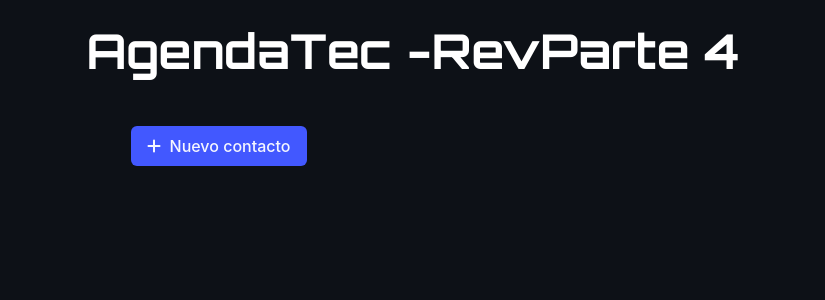
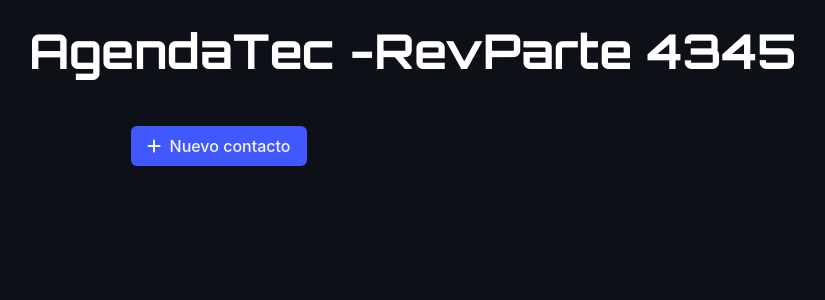
Before and after one commit to Paoloruizq5/CN2_EX_U2_21590495, a Flask app: page / in a window 1280 px wide. Shown: the top 300 px of the page, without its empty margins (227-1052 px from the left). Run offline with Flask 3, Linux system fonts and the light colour scheme; data that the repository does not hold is empty; some libraries are stand-ins or nearby versions.

Commit message:
Rev Parte 5 - Modificación título

```diff
--- a/app/templates/base.html
+++ b/app/templates/base.html
@@ -14,7 +14,7 @@
     <header>
         <br>
         <h1 class="title has-text-centered is-1" style="font-family: 'Orbitron', sans-serif; color:white">
-            AgendaTec -RevParte 4
+            AgendaTec -RevParte 4345
           </h1>
           <br>
     </header>
```
